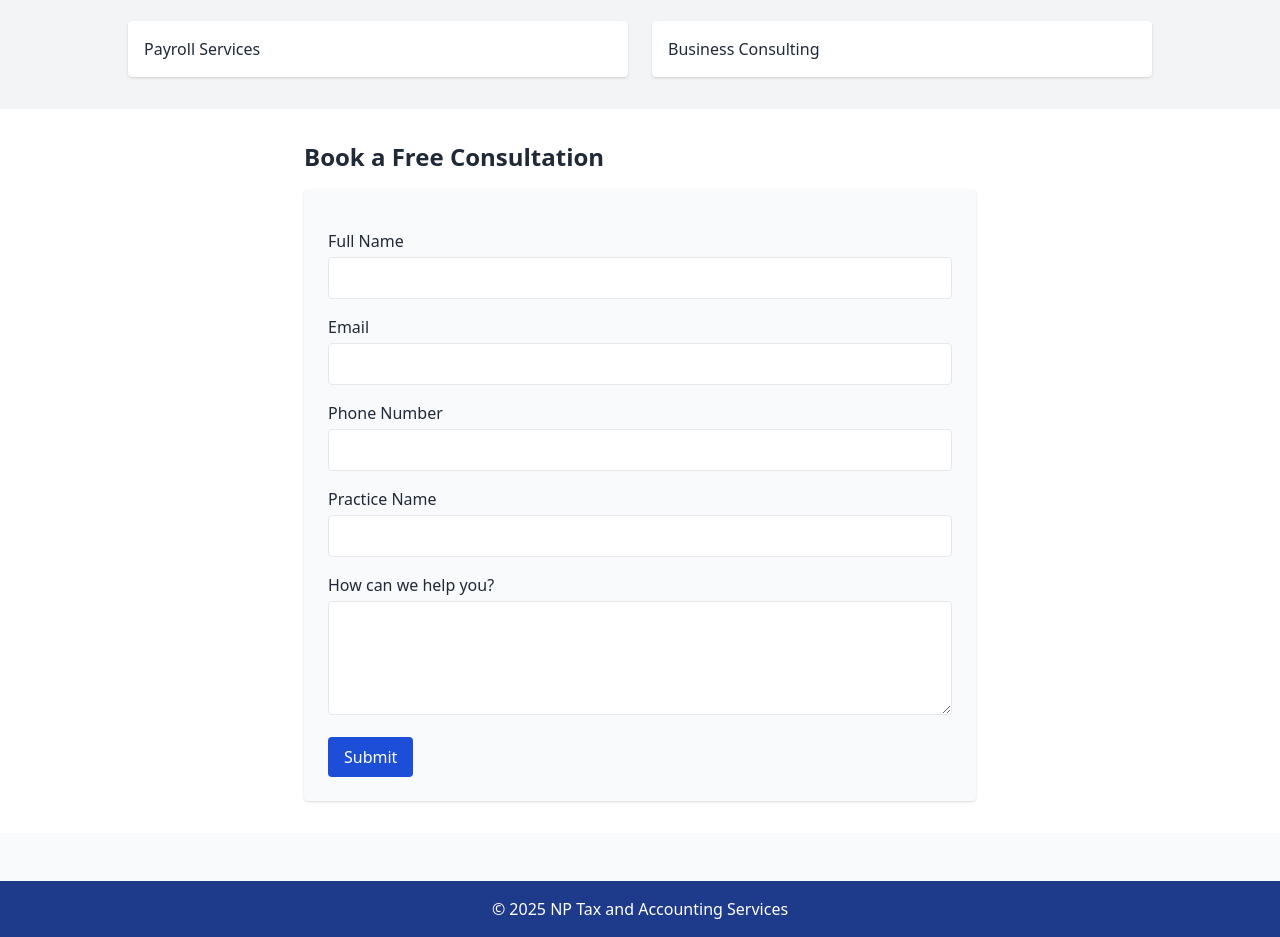
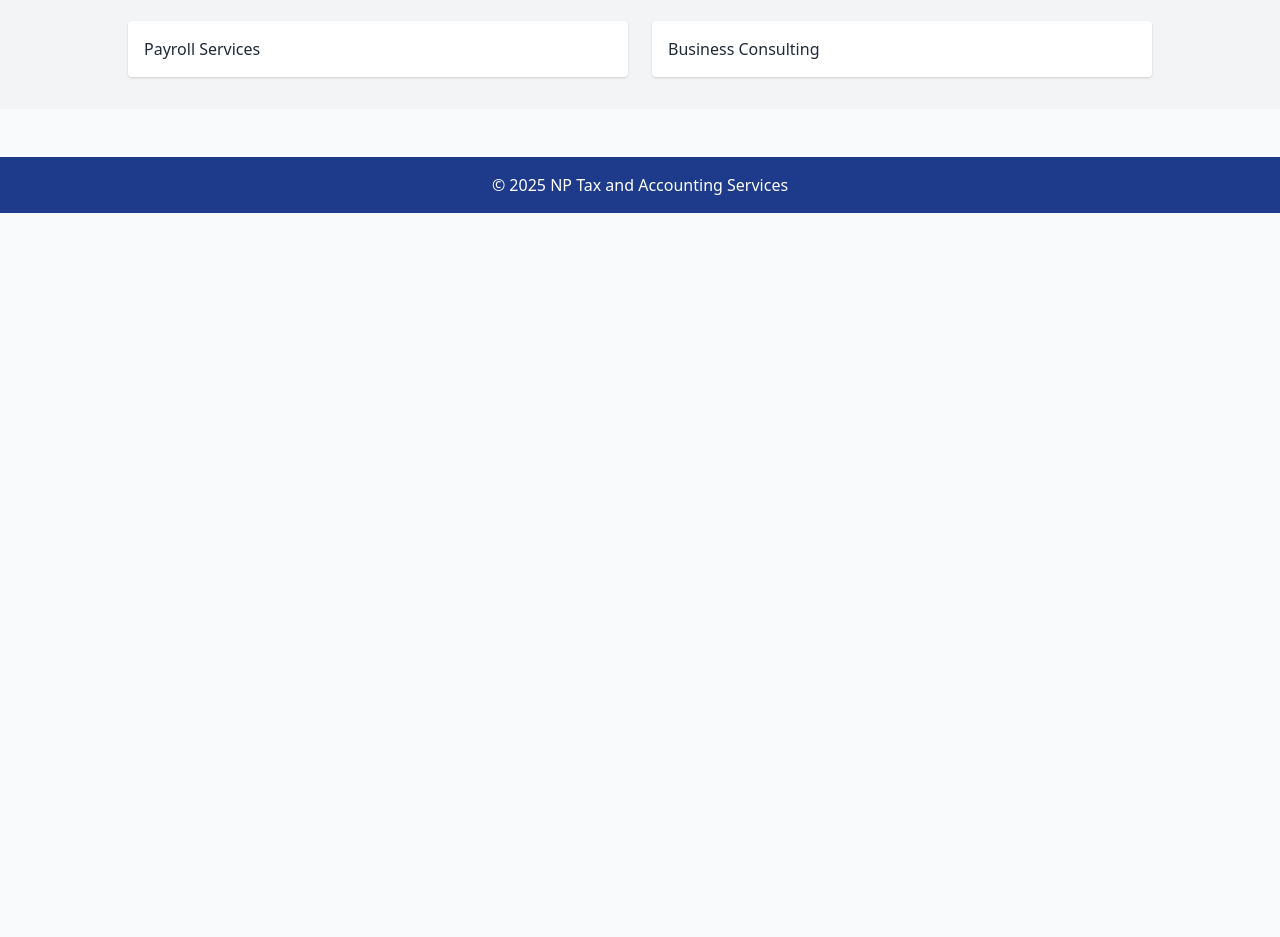
Before and after one commit to KP778/tax_firm_website, a plain HTML site: page index.html in a window 1280 px wide. Shown: the part 411-1348 px from the top of the page. After the commit the page ends 800 px from the top, so only its background shows below. Drawn offline with nearby package versions, Linux system fonts and the light colour scheme.

Commit message:
Update index.html

```diff
--- a/index.html
+++ b/index.html
@@ -1,4 +1,3 @@
-
 <!DOCTYPE html>
 <html lang="en">
 <head>
@@ -38,39 +37,6 @@
     </div>
   </section>
 
-  <!-- Contact / Consultation Form Section -->
-  <section id="contact" class="p-8 bg-white">
-    <div class="max-w-2xl mx-auto">
-      <h3 class="text-2xl font-bold mb-4">Book a Free Consultation</h3>
-      <form name="contact" method="POST" data-netlify="true" class="space-y-4 bg-gray-50 p-6 rounded shadow">
-        <input type="hidden" name="form-name" value="contact">
-        <div>
-          <label class="block mb-1">Full Name</label>
-          <input type="text" name="name" required class="w-full border p-2 rounded">
-        </div>
-        <div>
-          <label class="block mb-1">Email</label>
-          <input type="email" name="email" required class="w-full border p-2 rounded">
-        </div>
-        <div>
-          <label class="block mb-1">Phone Number</label>
-          <input type="tel" name="phone" class="w-full border p-2 rounded">
-        </div>
-        <div>
-          <label class="block mb-1">Practice Name</label>
-          <input type="text" name="practice" class="w-full border p-2 rounded">
-        </div>
-        <div>
-          <label class="block mb-1">How can we help you?</label>
-          <textarea name="message" rows="4" class="w-full border p-2 rounded"></textarea>
-        </div>
-        <button type="submit" class="bg-blue-700 text-white px-4 py-2 rounded hover:bg-blue-800">
-          Submit
-        </button>
-      </form>
-    </div>
-  </section>
-
   <!-- Footer -->
   <footer class="bg-blue-900 text-white text-center py-4 mt-12">
     <p>&copy; 2025 NP Tax and Accounting Services</p>
```
